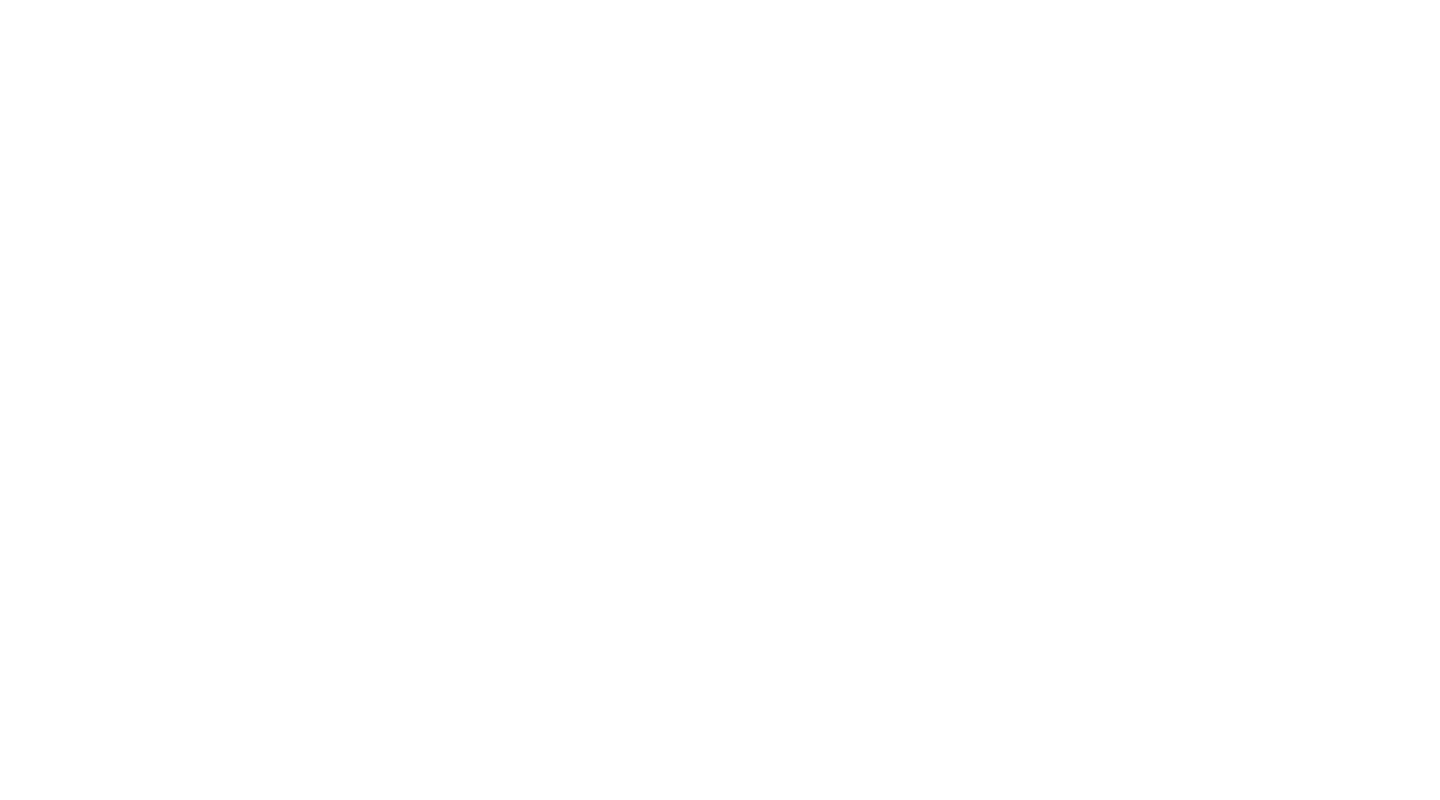
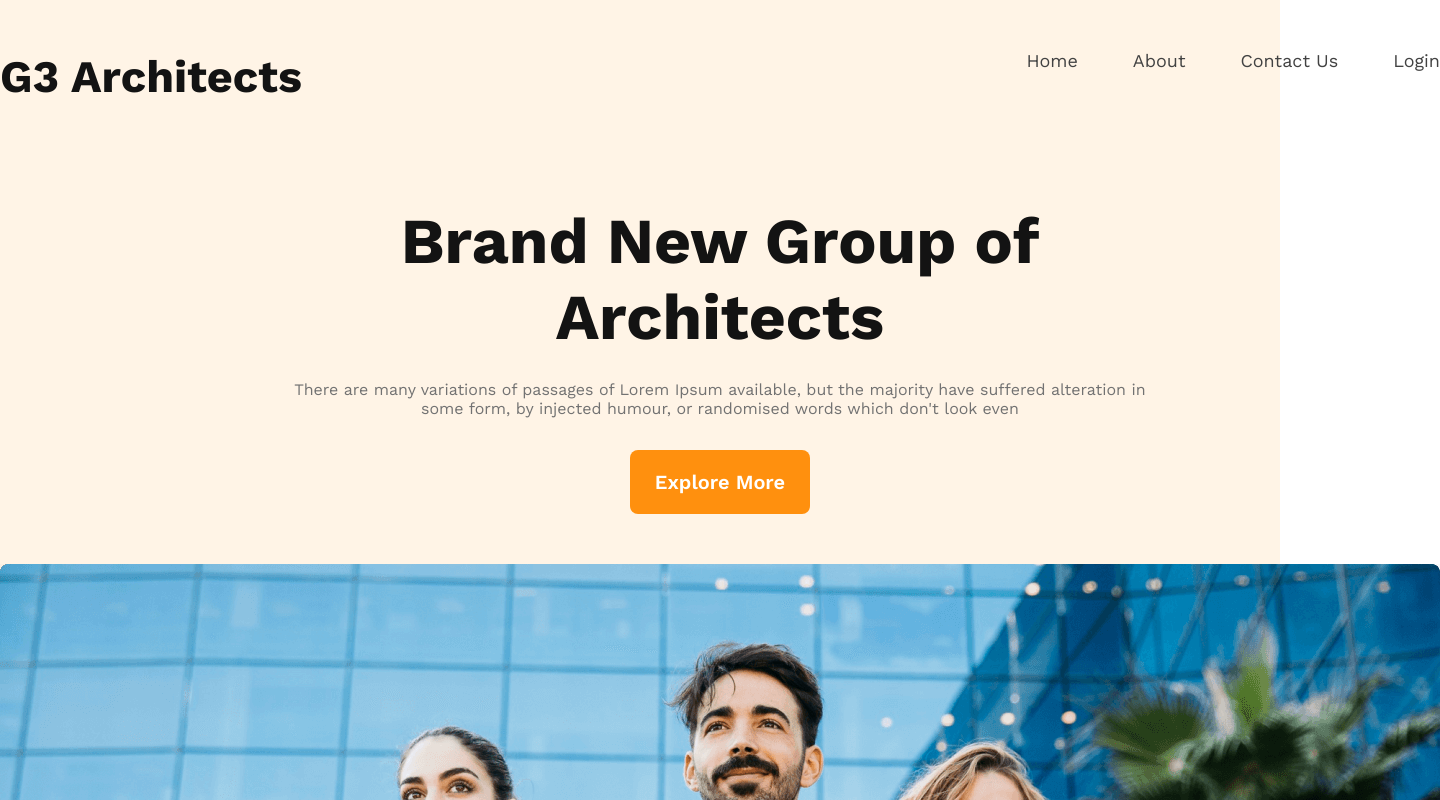
Before and after one commit to mosfiqurRahmanJsd/g3-architects, a plain HTML site: page index.html in a window 1280 px wide. Shown: the top 800 px of the page, 1440 px wide, since content can reach past the window. Drawn offline with nearby package versions, Linux system fonts and the light colour scheme.

Commit message:
top banner and features section added]

```diff
--- a/index.html
+++ b/index.html
@@ -13,6 +13,56 @@
 
 <body>
 
+    <!-- Header Start -->
+    <header class="header">
+        <section class="container">
+            <nav>
+                <h2 class="website-title">G3 Architects</h2>
+                <ul>
+                    <li><a href="#">Home</a></li>
+                    <li><a href="#">About</a></li>
+                    <li><a href="#">Contact Us</a></li>
+                    <li><a href="#">Login</a></li>
+                </ul>
+            </nav>
+        </section>
+        <section class="container top-banner-area">
+            <div class="top-banner-info">
+                <h1 class="banner-title">Brand New Group of Architects </h1>
+                <p class="banner-discription">There are many variations of passages of Lorem Ipsum available, but the
+                    majority have suffered alteration in some form, by injected humour, or randomised words which don't
+                    look even</p>
+                <button class="primary-btn">Explore More</button>
+            </div>
+            <div class="top-banner-image">
+                <img src="./images/banner.png" alt="">
+            </div>
+        </section>
+    </header>
+    <!-- Header End -->
+
+
+    <!-- This is our main -->
+    <main>
+        <!-- Features Area -->
+        <section class="features container">
+            <div class="features-image">
+                <img src="./images/team1.png" alt="">
+                <img src="./images/team2.png" alt="">
+                <img src="./images/team3.png" alt="">
+                <img src="./images/team4.png" alt="">
+            </div>
+            <div class="features-info">
+                <h2 class="feature-title"><span class="quick-list">Quick list</span> of Our <span
+                        class="title-feature">Features</span></h2>
+                <p class="feature-description">There are many variations of passages of Lorem Ipsum available, but the
+                    majority have suffered alteration in some form, by injected humour, or randomised words which don't
+                    look even</p>
+                <button class="primary-btn">Explore More</button>
+            </div>
+        </section>
+    </main>
+
 </body>
 
 </html>
--- a/styles/style.css
+++ b/styles/style.css
@@ -12,3 +12,119 @@ Common Styles
     margin: 0;
     font-family: 'Work Sans', sans-serif;
 }
+
+.container {
+    width: 1440px;
+    padding: 50px 0;
+    margin: 0 auto;
+}
+
+h1 {
+    font-size: 64px;
+}
+
+h2 {
+    font-size: 45px;
+
+}
+
+.primary-btn {
+    background-color: #FF900E;
+    font-size: 20px;
+    font-weight: 600;
+    border: none;
+    color: #FFFFFF;
+    padding: 20px 25px;
+    border-radius: 8px;
+}
+
+
+
+/* -------------------
+Header Styles
+-------------------- */
+header {
+    background-color: #FF900E1A;
+}
+
+.website-title {
+    color: #131313;
+}
+
+nav {
+    display: flex;
+    justify-content: space-between;
+}
+
+nav ul {
+    list-style: none;
+    display: flex;
+}
+
+nav ul li {
+    margin-left: 55px;
+}
+
+nav ul li a {
+    text-decoration: none;
+    font-size: 18px;
+    color: #424242;
+}
+
+.top-banner-info {
+    width: 868px;
+    margin: 0 auto;
+    text-align: center;
+    padding-bottom: 50px;
+}
+
+.banner-title {
+    color: #131313;
+    margin-bottom: 25px;
+}
+
+.banner-discription {
+    color: #727272;
+    margin-bottom: 32px;
+}
+
+
+/* ----------------
+Features Styles
+------------------- */
+
+.features {
+    display: flex;
+    align-items: center;
+}
+
+.features-image {
+    display: grid;
+    grid-template-columns: repeat(2, 1fr);
+    gap: 24px;
+}
+
+.features-info {
+    margin-left: 71px;
+    width: 537px;
+}
+
+.feature-title {
+    line-height: 53px;
+    margin-bottom: 24px;
+}
+
+.quick-list {
+    color: #727272;
+    font-weight: 500;
+}
+
+.title-feature {
+    color: #FF900E;
+}
+
+.feature-description {
+    color: #727272;
+    margin-bottom: 32px;
+    line-height: 26px;
+}
```
